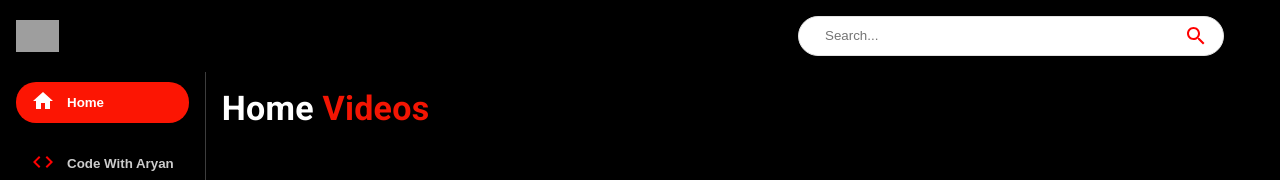
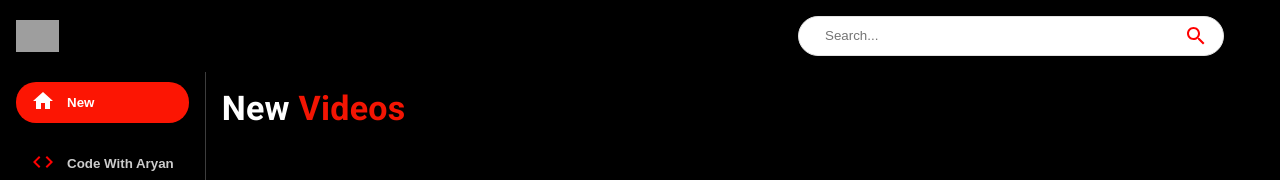
Before and after one commit to Aryandadhich/youtube_clone, a React (Create React App) app: page / in a window 1280 px wide. Shown: the top 180 px of the page. Built offline with nearby package versions, Linux system fonts and the light colour scheme; no server answers; grey boxes are pictures that could not be loaded.

Commit message:
Side bar

```diff
--- a/src/componant/Feed.jsx
+++ b/src/componant/Feed.jsx
@@ -5,8 +5,9 @@ import Videos from './Videos';
 import {FetchFromAPI} from '../utils/FetchFromAPI';
 
 const Feed = () => {
-  const [selectedCategory, setselectedCategory] = useState('Home');
+  const [selectedCategory, setselectedCategory] = useState('New');
   useEffect(() =>{
+    //not understand
     FetchFromAPI(`video?part=snippet&q=${selectedCategory}`)
   },[selectedCategory])
   return (
@@ -14,7 +15,10 @@ const Feed = () => {
         <Box sx={{height: {
           sx: "auto", md: "92vh"
         }, borderRight : '1px solid #3d3d3d', px:{sx : 0, md : 2 }}}>
-           <Sidebar/>
+           <Sidebar // not understand
+           selectedCategory={selectedCategory}
+           setselectedCategory={setselectedCategory}
+           />
 
            <Typography className = "copyright"
            //variant body2 is font style and mt = margintop
@@ -27,7 +31,7 @@ const Feed = () => {
         <Box p={2} sx={{ overflowY : 'auto', height : '90vh',flex:2}}>
           <Typography variant= "h4" fontWeight="bold"
           mb = {2} sx={{color : 'white'}} >
-            Home
+            {selectedCategory}
             <span style={{ color : '#F31503'}}> Videos</span>
           </Typography>
           <Videos videos={[]}/>
--- a/src/componant/Sidebar.jsx
+++ b/src/componant/Sidebar.jsx
@@ -1,10 +1,9 @@
+import React from 'react';
 import {Stack} from '@mui/material';
 import { categories } from '../utils/constants';
-import { Category } from '@mui/icons-material';
 
-const selectedcategory = 'Home';
 
-const Sidebar = () => (
+const Sidebar = ({selectedCategory, setselectedCategory}) => (
    <Stack
       direction="row"
       sx={{
@@ -21,15 +20,17 @@ const Sidebar = () => (
     {categories.map((category) => (
         <button
                 className="category-btn"
+                onClick={() =>
+                    setselectedCategory(category.name)}
                 style={{
-                    background: category.name === selectedcategory && '#FC1503',
+                    background: category.name === selectedCategory && '#FC1503',
                      color : 'white'
                 }}
                 key={category.name}>
-            <span style={{color : category.name === selectedcategory ?
+            <span style={{color : category.name === selectedCategory ?
                 'white' : 'red' , marginRight: '12px'}}>
                 {category.icon}</span>
-            <span style={{opacity : category.name === selectedcategory ? '1' : '0.8'}}
+            <span style={{opacity : category.name === selectedCategory ? '1' : '0.8'}}
             >{category.name}</span>
         </button>
     ))}
--- a/src/utils/constants.js
+++ b/src/utils/constants.js
@@ -15,7 +15,7 @@ import DeveloperModeIcon from '@mui/icons-material/DeveloperMode';
 export const logo = 'https://cdn4.iconfinder.com/data/icons/logos-and-brands/512/395_Youtube_logo-1024.png';
 
 export const categories = [
-  { name: 'Home', icon: <HomeIcon />, },
+  { name: 'New', icon: <HomeIcon />, },
   { name: 'Code with Aryan', icon: <CodeIcon />, },
   { name: 'Coding', icon: <CodeIcon />, },
   { name: 'ReactJS', icon: <CodeIcon />, },
```
